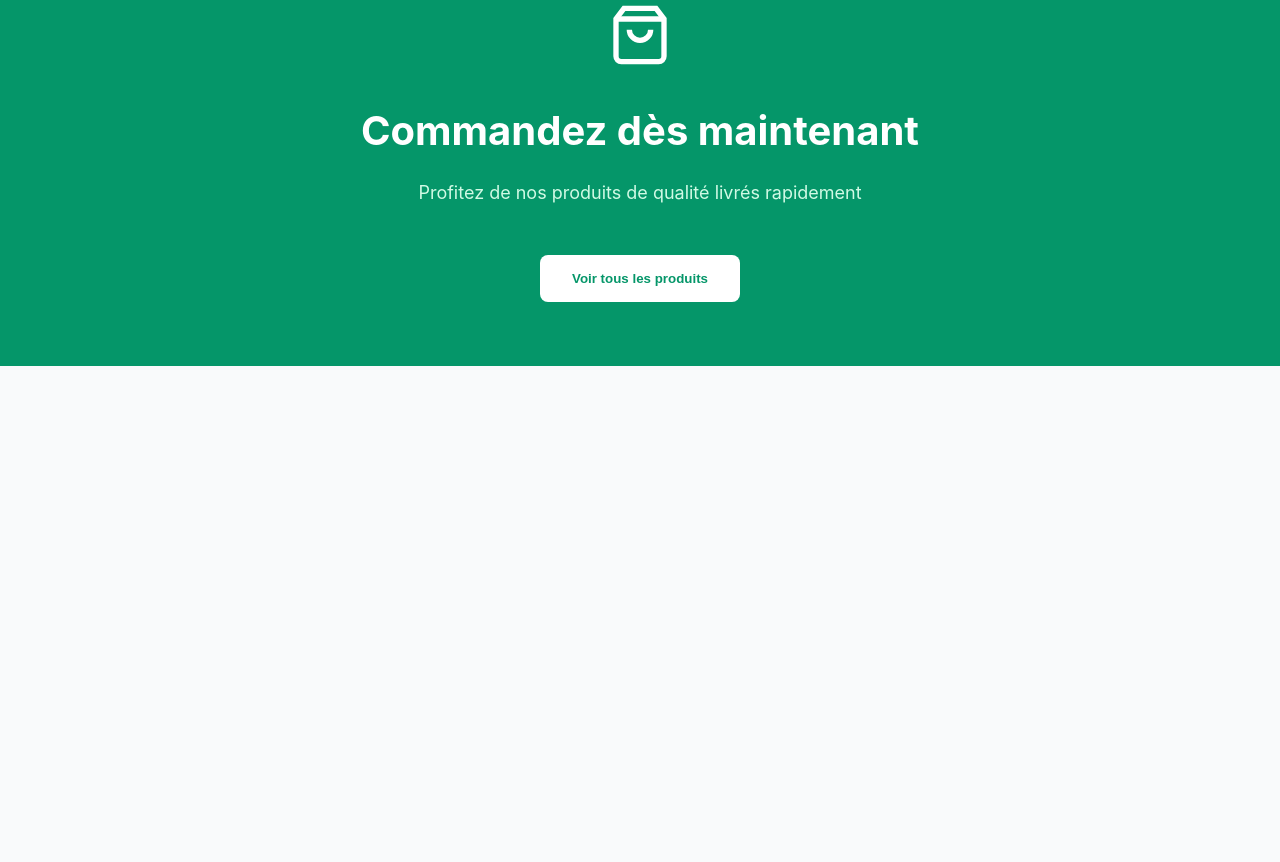
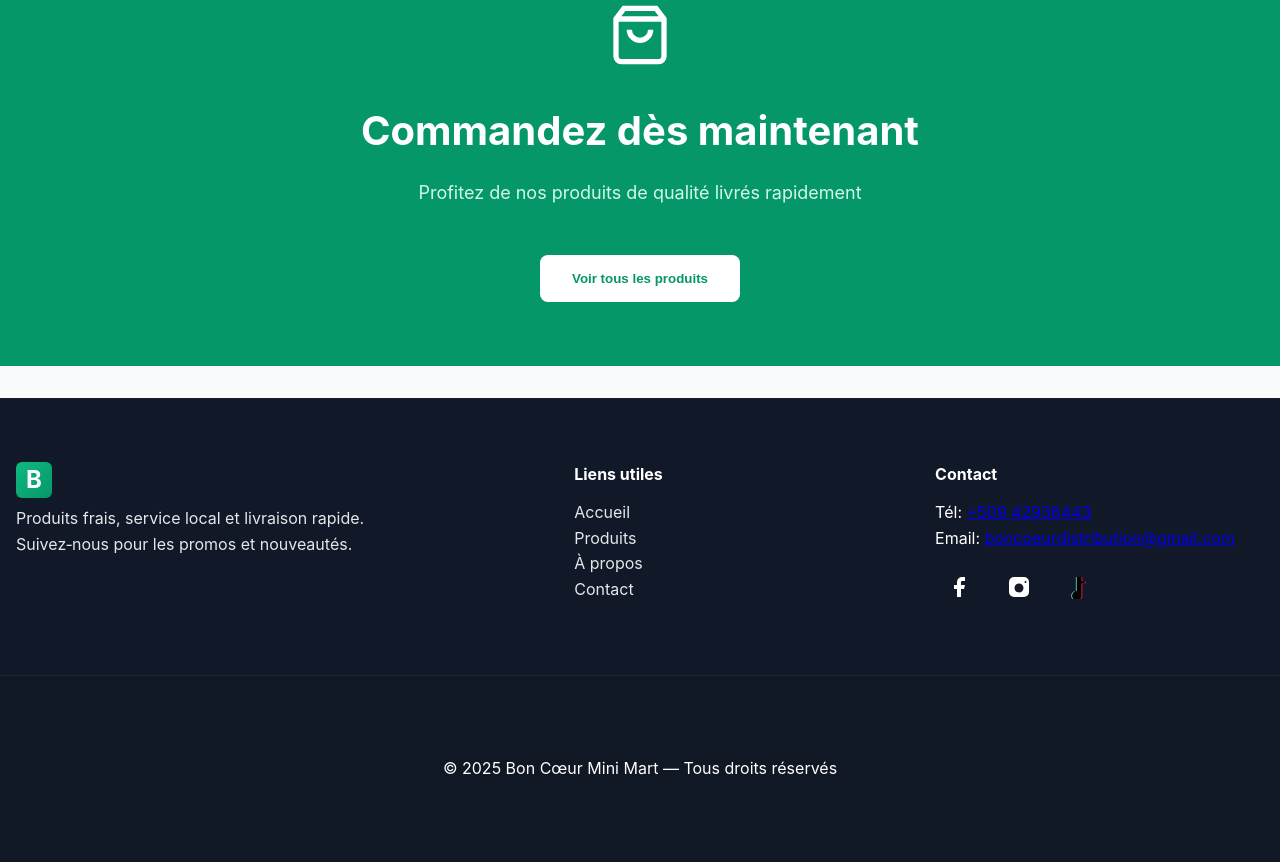
Before and after one commit to Augustinjeanfils/berthe-mart, a plain HTML site: page index.html in a window 1280 px wide. Shown: the part 2662-3524 px from the top of the page. Before the commit the page ends 3028 px from the top, so only its background shows below. Drawn offline with Linux system fonts and the light colour scheme.

Commit message:
footer adding

```diff
--- a/index.html
+++ b/index.html
@@ -51,6 +51,59 @@
 
     <!-- Main Content -->
     <main id="mainContent"></main>
+    <!-- Footer -->
+    <footer class="site-footer">
+        <div class="container footer-grid">
+            <div class="footer-col about">
+                <div class="logo" onclick="navigateTo('home')">
+                    <div class="logo-icon small">
+                        <span>B</span>
+                    </div>
+                    <div class="logo-text small">Bon Cœur Mini Mart</div>
+                </div>
+                <p class="footer-desc">Produits frais, service local et livraison rapide. Suivez‑nous pour les promos et nouveautés.</p>
+            </div>
+
+            <div class="footer-col links">
+                <h4>Liens utiles</h4>
+                <ul>
+                    <li><a href="#" onclick="navigateTo('home')">Accueil</a></li>
+                    <li><a href="#" onclick="navigateTo('products')">Produits</a></li>
+                    <li><a href="#" onclick="navigateTo('about')">À propos</a></li>
+                    <li><a href="#" onclick="navigateTo('contact')">Contact</a></li>
+                </ul>
+            </div>
+
+            <div class="footer-col contact">
+                <h4>Contact</h4>
+                <p>Tél: <a href="tel:+50942936443">+509 42936443</a></p>
+                <p>Email: <a href="mailto:boncoeurdistribution@gmail.com">boncoeurdistribution@gmail.com</a></p>
+
+                <div class="footer-social">
+                    <a href="https://www.facebook.com/share/17dubjLFcM/?mibextid=wwXIfr" target="_blank" class="social-link" aria-label="Facebook">
+                        <svg width="24" height="24" viewBox="0 0 24 24" fill="currentColor"><path d="M18 2h-3a5 5 0 0 0-5 5v3H7v4h3v8h4v-8h3l1-4h-4V7a1 1 0 0 1 1-1h3z"></path></svg>
+                    </a>
+                    <a href="https://www.instagram.com/boncoeurminimart" target="_blank" class="social-link" aria-label="Instagram">
+                        <svg width="24" height="24" viewBox="0 0 24 24" fill="currentColor"><path d="M7 2h10a5 5 0 0 1 5 5v10a5 5 0 0 1-5 5H7a5 5 0 0 1-5-5V7a5 5 0 0 1 5-5zm5 6.5A4.5 4.5 0 1 0 16.5 13 4.5 4.5 0 0 0 12 8.5zM18.5 6a1 1 0 1 0 0 2 1 1 0 0 0 0-2z"/></svg>
+                    </a>
+                    <a href="https://www.tiktok.com/@boncoeurminimart" target="_blank" class="social-link" aria-label="TikTok">
+                        <!-- Tri-color TikTok mark (keeps visual identity) -->
+                        <svg width="24" height="24" viewBox="0 0 24 24" xmlns="http://www.w3.org/2000/svg" role="img">
+                            <path fill="#69C9D0" d="M9.75 2v14.07A4.69 4.69 0 1 0 14.44 21V8.5h3.31V6.15h-3.31V2z" transform="translate(-0.9,0)"/>
+                            <path fill="#EE1D52" d="M9.75 2v14.07A4.69 4.69 0 1 0 14.44 21V8.5h3.31V6.15h-3.31V2z" transform="translate(0.9,0)"/>
+                            <path fill="#010101" d="M9.75 2v14.07A4.69 4.69 0 1 0 14.44 21V8.5h3.31V6.15h-3.31V2z"/>
+                        </svg>
+                    </a>
+                </div>
+            </div>
+        </div>
+
+        <div class="footer-bottom">
+            <div class="container">
+                <p>© 2025 Bon Cœur Mini Mart — Tous droits réservés</p>
+            </div>
+        </div>
+    </footer>
     <script src="script.js"></script>
 </body>
 </html>
--- a/styles.css
+++ b/styles.css
@@ -398,6 +398,66 @@ main {
     width: 100%;
     height: 100%;
     object-fit: cover;
+}
+
+/* Footer */
+.site-footer {
+    background: var(--gray-900);
+    color: white;
+    margin-top: 2rem;
+}
+.site-footer .container {
+    padding: 3rem 1rem;
+}
+.footer-grid {
+    display: grid;
+    grid-template-columns: 1fr;
+    gap: 2rem;
+}
+.footer-col h4 {
+    margin-bottom: 0.75rem;
+    color: white;
+}
+.footer-desc {
+    margin-top: 0.5rem;
+    color: var(--gray-200);
+    max-width: 380px;
+}
+.footer-col ul {
+    list-style: none;
+}
+.footer-col ul li a {
+    color: var(--gray-200);
+    text-decoration: none;
+}
+.footer-col a:hover {
+    color: var(--emerald-100);
+}
+.footer-social {
+    display: flex;
+    gap: 0.75rem;
+    margin-top: 0.75rem;
+}
+.footer-social .social-link svg { color: white; }
+.footer-bottom {
+    border-top: 1px solid rgba(255,255,255,0.06);
+    padding: 1rem 0;
+    text-align: center;
+    background: rgba(0,0,0,0.05);
+}
+.logo-icon.small {
+    width: 36px;
+    height: 36px;
+    border-radius: 6px;
+}
+.logo-text.small { font-size: 1rem; font-weight:600; }
+
+@media (min-width: 768px) {
+    .footer-grid {
+        grid-template-columns: 1.6fr 1fr 1fr;
+        align-items: start;
+    }
+    .site-footer .container { padding: 4rem 1rem; }
 }
 
 .product-info {
```
